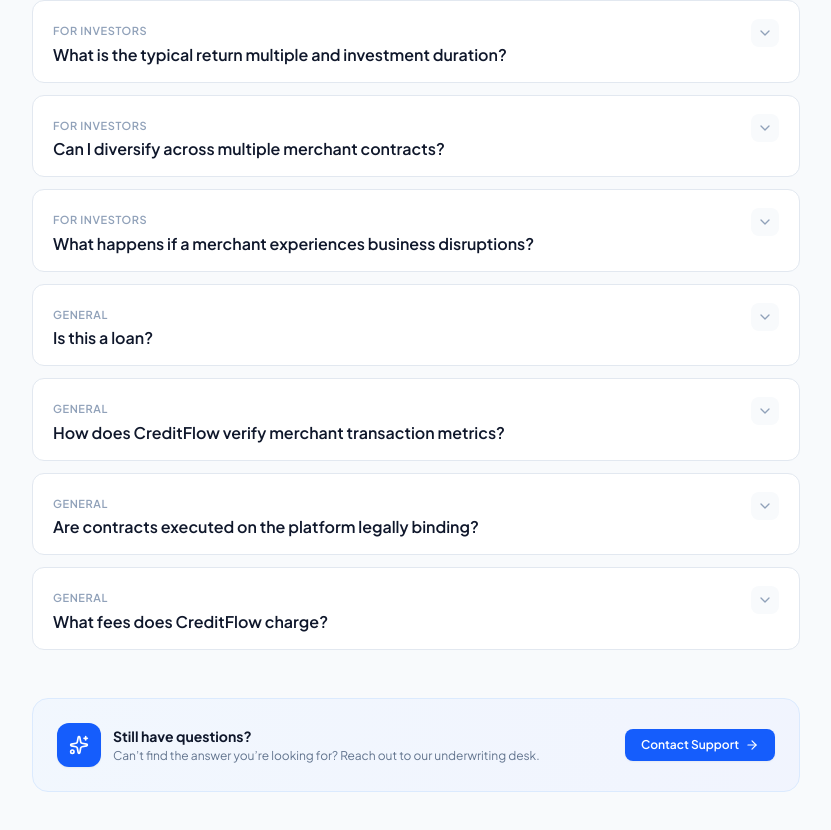
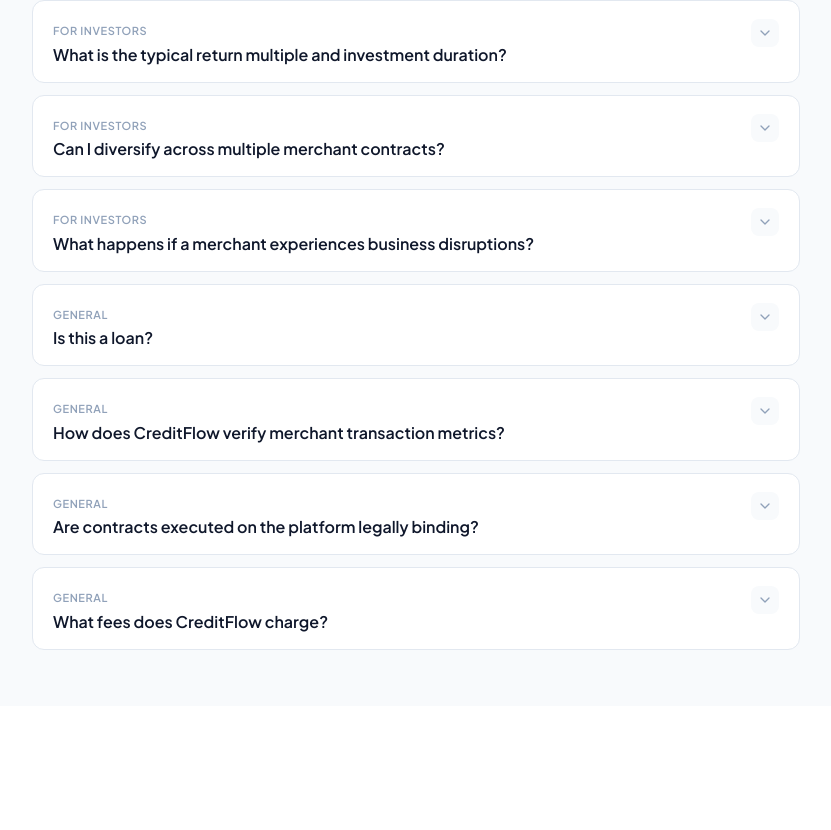
Before and after one commit to Harsh07Dubey/bitnbuild-goa-2026, a React (Vite) app in the folder frontend/: page /faq in a window 1280 px wide. Shown: the part 1192-2022 px from the top of the page, without its empty margins (224-1055 px from the left). After the commit the page ends 1898 px from the top, so only its background shows below. Built offline with nearby package versions, Linux system fonts and the light colour scheme; no server answers; a web font is replaced by a local one.

Commit message:
feat(frontend): remove still have questions section from CreditFlowFAQ

```diff
--- a/frontend/src/pages/CreditFlowFAQ.jsx
+++ b/frontend/src/pages/CreditFlowFAQ.jsx
@@ -6,12 +6,7 @@ import {
   ChevronDown,
   HelpCircle,
   X,
-  Store,
-  Wallet,
-  Sparkles,
   MessageCircleQuestion,
-  ShieldCheck,
-  ArrowRight,
   ArrowLeft
 } from 'lucide-react';
 
@@ -347,31 +342,6 @@ export default function CreditFlowFAQ() {
             </div>
           )}
         </div>
-
-        {/* ── 5. Still Have Questions Callout ── */}
-        <div className="mt-12 p-6 rounded-2xl bg-gradient-to-r from-blue-50/70 to-indigo-50/70 border border-blue-100 flex flex-col sm:flex-row items-center justify-between gap-4">
-          <div className="flex items-center gap-3 text-center sm:text-left">
-            <div className="p-3 bg-blue-600 text-white rounded-xl shadow-xs shrink-0 hidden sm:block">
-              <Sparkles className="w-5 h-5" />
-            </div>
-            <div>
-              <h4 className="text-sm font-bold text-slate-900">
-                Still have questions?
-              </h4>
-              <p className="text-xs text-slate-500 mt-0.5">
-                Can’t find the answer you’re looking for? Reach out to our underwriting desk.
-              </p>
-            </div>
-          </div>
-
-          <a
-            href="mailto:support@creditflow.network"
-            className="inline-flex items-center gap-1.5 px-4 py-2 rounded-lg text-xs font-semibold bg-blue-600 hover:bg-blue-700 text-white shadow-xs transition-colors shrink-0 cursor-pointer"
-          >
-            <span>Contact Support</span>
-            <ArrowRight className="w-3.5 h-3.5" />
-          </a>
-        </div>
       </div>
     </div>
   );
```
